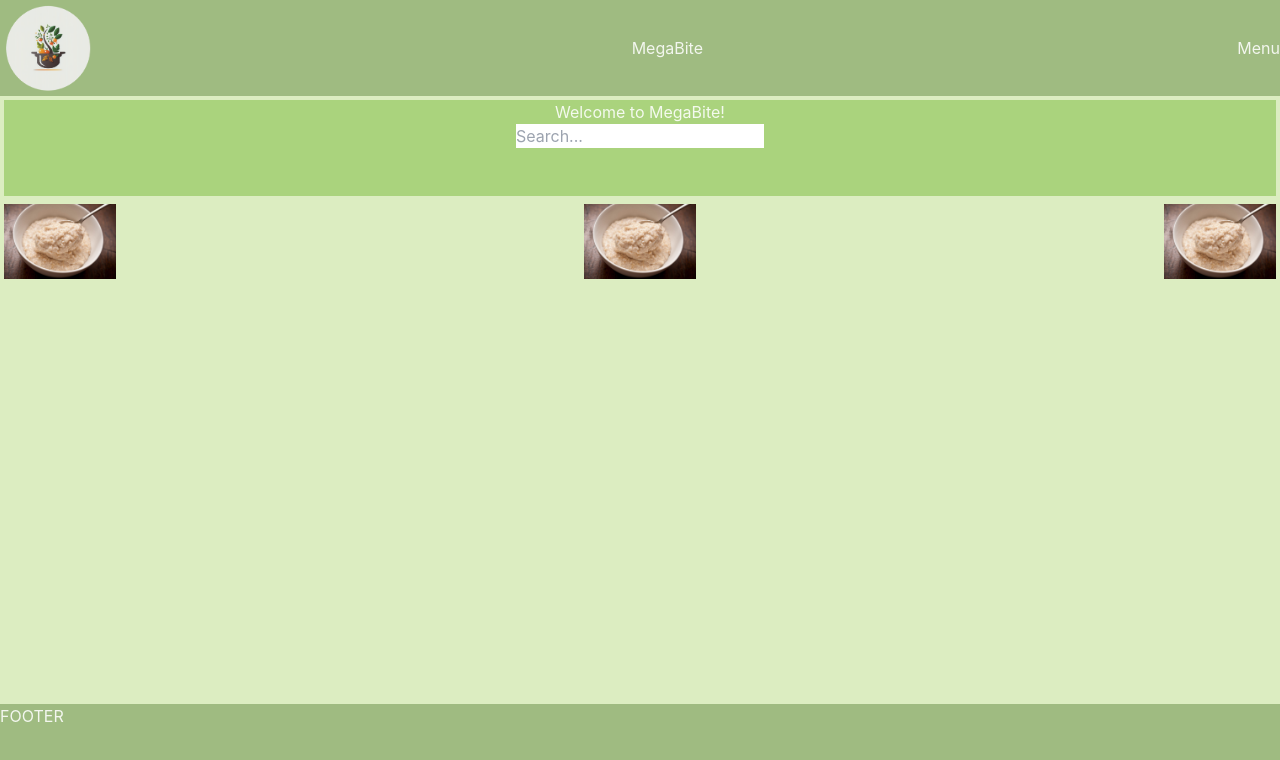
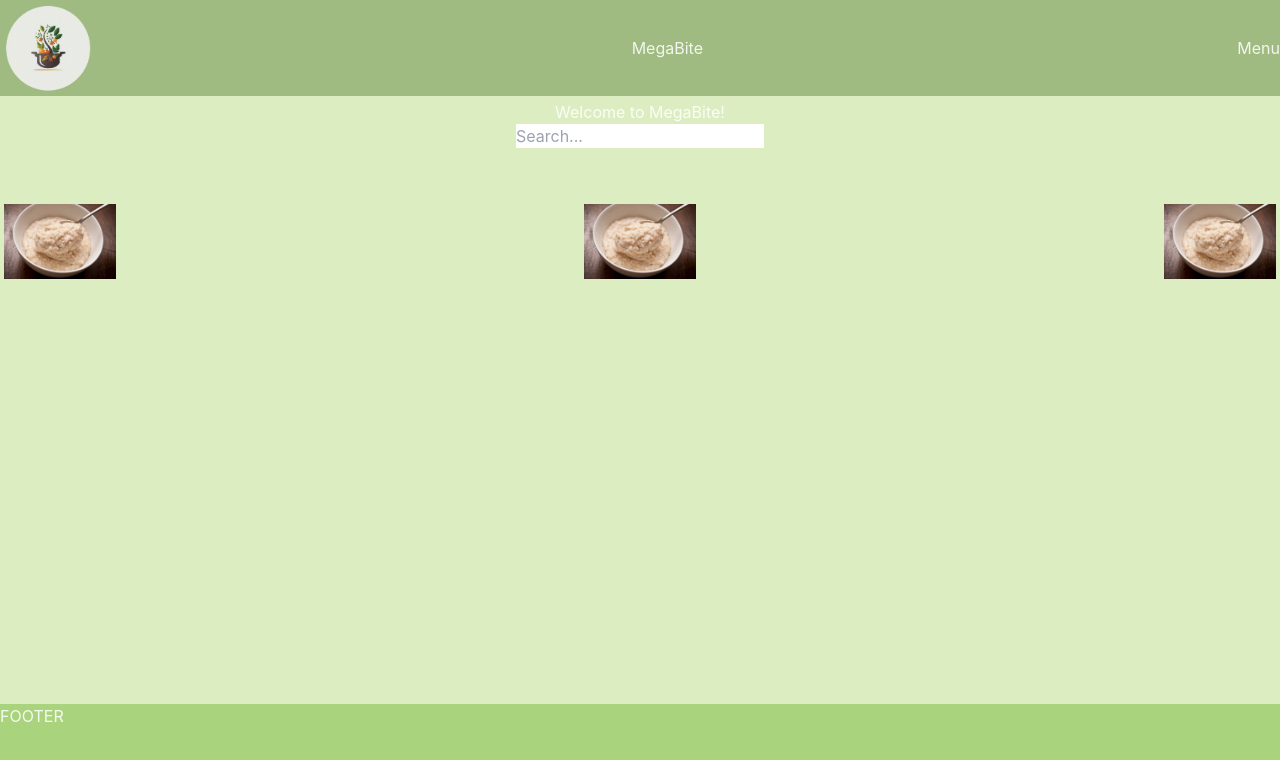
Before and after one commit to AdamGrubb/grupp10, a React (Vite) app in the folder MegaBite/: page / in a window 1280 px wide. Shown: the top 760 px of the page. Built offline with nearby package versions, Linux system fonts and the light colour scheme.

Commit message:
Addes colors to tailwind config

```diff
--- a/MegaBite/tailwind.config.js
+++ b/MegaBite/tailwind.config.js
@@ -3,9 +3,13 @@ export default {
   content: ["./index.html", "./src/**/*.{js,ts,jsx,tsx}"],
   theme: {
     colors: {
-      headerColor: "#9FBB81",
-      footerColor: "#9FBB81",
-      searchAreaColor: "#AAD37D",
+      headerColor: "#9fbb81",
+      searchBarcolor: "#9fbb81",
+      locationDropdownColor: "#AAD37D",
+      receptDescriptionColor: "#AAD37D",
+      foodNamebarColor: "#AAD37D",
+      backgroundColor: "#E9EAE5",
+      footerColor: "#aad37D",
     },
     extend: {},
   },
```
